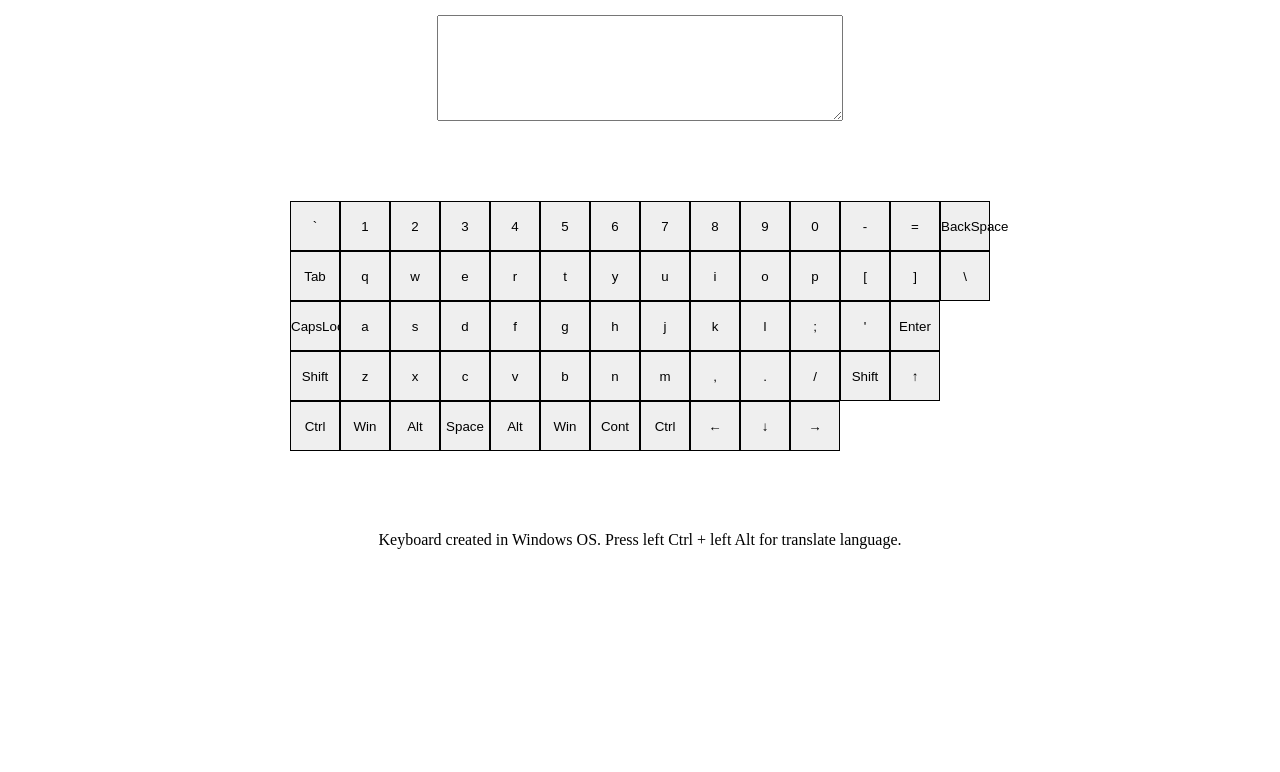
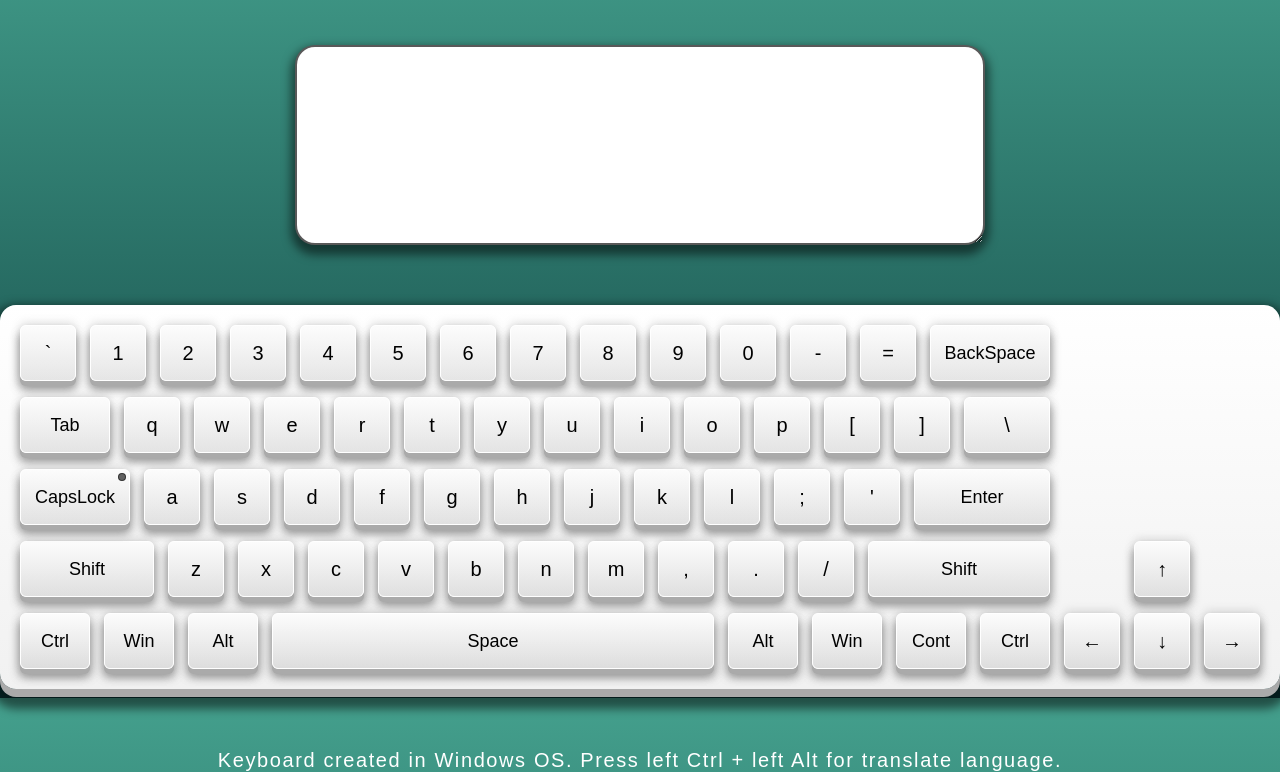
Before and after one commit to ScaronTr/virtual-keyboard, a website built with webpack: page src/index.html in a window 1280 px wide. Shown: the part 102-874 px from the top of the page. Before the commit the page ends 800 px from the top, so only its background shows below. Built offline with nearby package versions, Linux system fonts and the light colour scheme.

Commit message:
feat: add styles to app

```diff
--- /dev/null
+++ b/src/scss/declaration/_variables.scss
@@ -0,0 +1 @@
+$font: Arial, Verdana, sans-serif;
--- a/src/scss/layout/_body.scss
+++ b/src/scss/layout/_body.scss
@@ -1,22 +1,56 @@
+@import './../declaration/variables';
+
+* {
+   scroll-behavior: smooth;
+   box-sizing: border-box;
+}
+
 .body {
    display: flex;
    flex-direction: column;
    align-items: center;
+
+   height: 100vh;
+   background: linear-gradient(to bottom, #44A08D 0%, #093637 100%);
 
    .container {
       display: flex;
       flex-direction: column;
       align-items: center;
 
-      gap: 80px;
+      gap: 60px;
+      padding-top: 50px;
+
+      .title {
+         font-family: $font;
+         font-size: 32px;
+         color: white;
+         letter-spacing: 0.1em;
+      }
 
       .textarea {
-         width: 400px;
-         height: 100px;
+         width: 690px;
+         height: 200px;
+         padding: 2px 8px;
+         border: solid 2px rgba(0, 0, 0, 0.65);
+         border-radius: 20px;
+
+         font-size: 18px;
+         letter-spacing: 0.1em;
+         transition: .3s;
+         box-shadow: 0px 6px 10px 4px rgba(0, 0, 0, 0.5);
+
+         &:focus {
+            outline: none;
+            box-shadow: 0px 0px 12px 4px white;
+         }
       }
 
-      .keyboard {
-
+      .description {
+         font-family: $font;
+         font-size: 20px;
+         letter-spacing: 0.08em;
+         color: white;
       }
    }
 }
--- a/src/scss/layout/_keyboard.scss
+++ b/src/scss/layout/_keyboard.scss
@@ -1,17 +1,130 @@
+@import './../declaration/variables';
+
+.keyboard {
+   display: flex;
+   flex-direction: column;
+
+   width: 1280px;
+   padding: 20px;
+   gap: 16px;
+   border-radius: 16px;
+
+   box-shadow: 0 8px 0px #AAAAAA,
+   0px 10px 10px 10px rgba(0, 0, 0, 0.5);
+   background: linear-gradient(to bottom, #FFFFFF 0%, #F1F1F1 100%);
+
+   .keyboard__row {
+      display: flex;
+      gap: 14px;
+
       .keyboard__key {
-   width: 50px;
-   height: 50px;
-   border: solid 1px black;
+         width: 56px;
+         height: 56px;
+         border: solid 1px white;
+         border-radius: 6px;
+
+         font-size: 20px;
+
+         background: linear-gradient(to bottom, #FCFCFC 0%, rgba(138, 138, 138, 0.2) 100%);
+         box-shadow: 0 5px #AAAAAA,
+         0px 8px 8px rgba(138, 138, 138, 0.7),
+         3px 8px 8px rgba(138, 138, 138, 0.3),
+         -3px 8px 8px rgba(138, 138, 138, 0.3),
+         0px -2px 8px rgba(138, 138, 138, 0.3);
+
+         transition: .3s;
 
          &:hover {
-      background-color: bisque;
+            background-color: #58d2cb;
          }
 
          &:active {
-      background-color: hsl(22, 88%, 50%);
+            transform: translateY(5px);
+            background-color: #58d2cb;
+            box-shadow: 0 0px #AAAAAA,
+            0px 2px 3px rgba(138, 138, 138, 0.1),
+            3px 2px 3px rgba(138, 138, 138, 0.3),
+            -3px 2px 3px rgba(138, 138, 138, 0.3);
          }
       }
 
       .keyboard__key_active {
-   background-color: hsl(22, 88%, 50%);;
+         transform: translateY(5px);
+
+         background-color: #58d2cb;
+         box-shadow: 0 0px #AAAAAA,
+         0px 2px 3px rgba(138, 138, 138, 0.1),
+         3px 2px 3px rgba(138, 138, 138, 0.3),
+         -3px 2px 3px rgba(138, 138, 138, 0.3);
+         // background-color: hsl(22, 88%, 50%);
       }
+
+      .keyboard__service-key {
+         font-size: 18px;
+      }
+
+      .caps-indicator {
+         position: absolute;
+         right: 3px;
+         top: 3px;
+
+         width: 8px;
+         height: 8px;
+         border-radius: 50%;
+         border: solid 1px rgba(0, 0, 0, 0.5);
+
+         background-color: #606060;
+      }
+
+      .caps-indicator_active {
+         background-color: #58d2cb
+      }
+
+      &:nth-child(1) {
+         .keyboard__service-key {
+            width: 120px;
+         }
+      }
+
+      &:nth-child(2) {
+         .keyboard__key:last-child {
+            width: 86px;
+         }
+         .keyboard__service-key {
+            width: 90px;
+         }
+      }
+
+      &:nth-child(3) {
+         .keyboard__key:last-child {
+            width: 136px;
+         }
+         .keyboard__service-key {
+            position: relative;
+            width: 110px;
+         }
+      }
+
+      &:nth-child(4) {
+         .keyboard__key:nth-child(12) {
+            width: 182px;
+         }
+         .keyboard__key:last-child {
+            margin-left: 70px;
+         }
+
+         .keyboard__service-key {
+            width: 134px;
+         }
+      }
+
+      &:nth-child(5) {
+         .keyboard__service-key {
+            width: 70px;
+         }
+         .keyboard__service-key:nth-child(4) {
+            width: 442px;
+         }
+      }
+   }
+}
```
Lines whose indentation alone changed are shown as unchanged.
